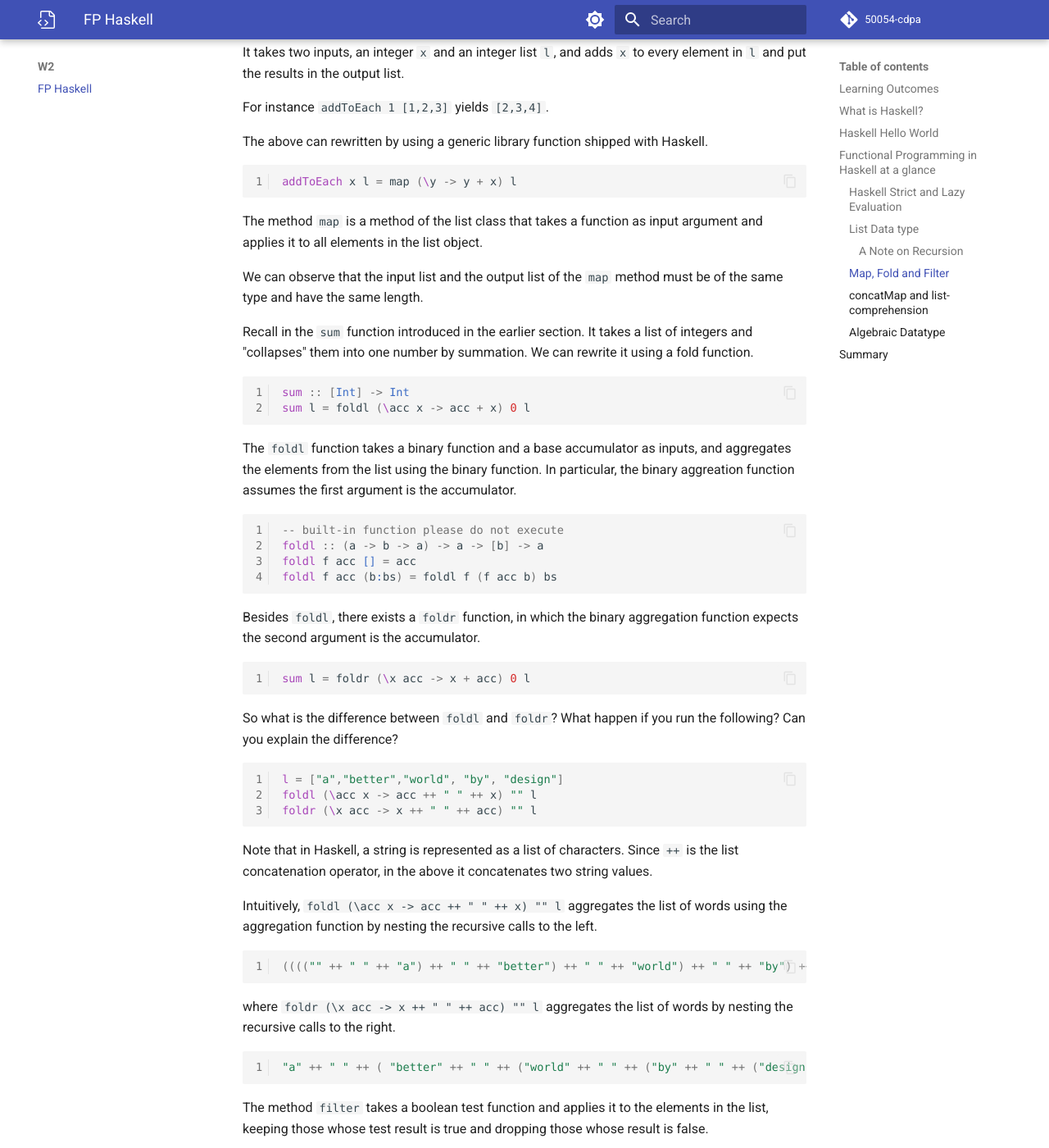
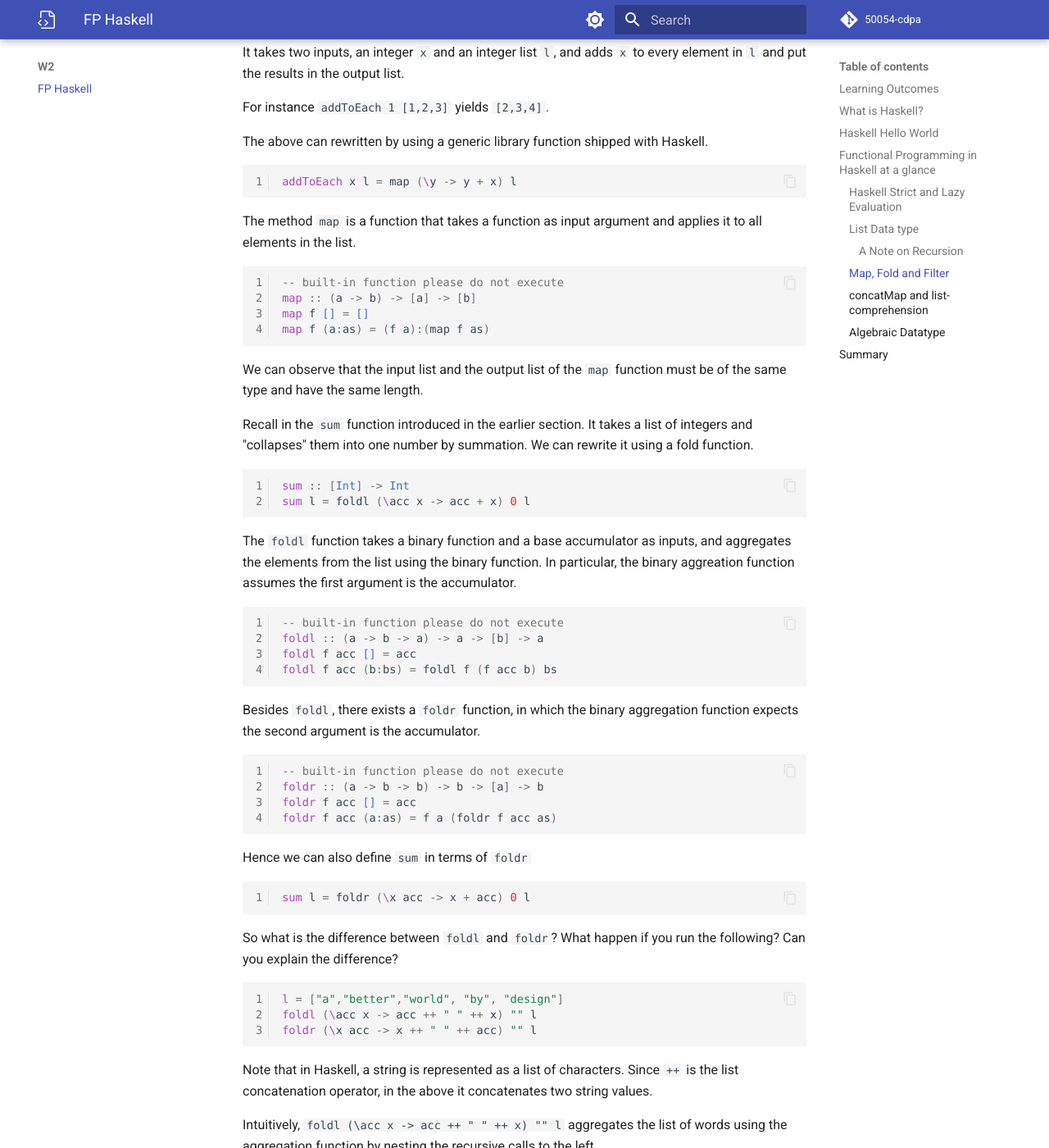
Before and after one commit to 50054-cdpa/notes, an MkDocs documentation site: the page built from docs/fp_haskell.md, in a window 1280 px wide and 1400 px high, scrolled down 5735 px. Shown: the whole window at 82% size. Built offline with MkDocs 1.6.1 and Material for MkDocs 9.7.7, drawn with Linux system fonts in a browser that asks for light colours; some web fonts are replaced; comment, search, counter and statistics services are not loaded.

Commit message:
added definitions of map, foldl and foldr

````diff
--- a/docs/fp_haskell.md
+++ b/docs/fp_haskell.md
@@ -240,9 +240,16 @@ The above can rewritten by using a generic library function shipped with Haskell
 addToEach x l = map (\y -> y + x) l
 ```
 
-The method `map` is a method of the list class that takes a function as input argument and applies it to all elements in the list object.
+The method `map` is a function that takes a function as input argument and applies it to all elements in the list.
 
-We can observe that the input list and the output list of the `map` method must be of the same type and have the same length.
+```hs
+-- built-in function please do not execute
+map :: (a -> b) -> [a] -> [b]
+map f [] = []
+map f (a:as) = (f a):(map f as)
+```
+
+We can observe that the input list and the output list of the `map` function must be of the same type and have the same length.
 
 Recall in the `sum` function introduced in the earlier section. It takes a list of integers and "collapses" them into one number by summation. We can rewrite it using a fold function.
 
@@ -262,6 +269,15 @@ foldl f acc (b:bs) = foldl f (f acc b) bs
 
 
 Besides `foldl`, there exists a `foldr` function, in which the binary aggregation function expects the second argument is the accumulator.
+
+```hs
+-- built-in function please do not execute
+foldr :: (a -> b -> b) -> b -> [a] -> b
+foldr f acc [] = acc
+foldr f acc (a:as) = f a (foldr f acc as)
+```
+
+Hence we can also define `sum` in terms of `foldr`
 
 ```hs
 sum l = foldr (\x acc -> x + acc) 0 l
````
